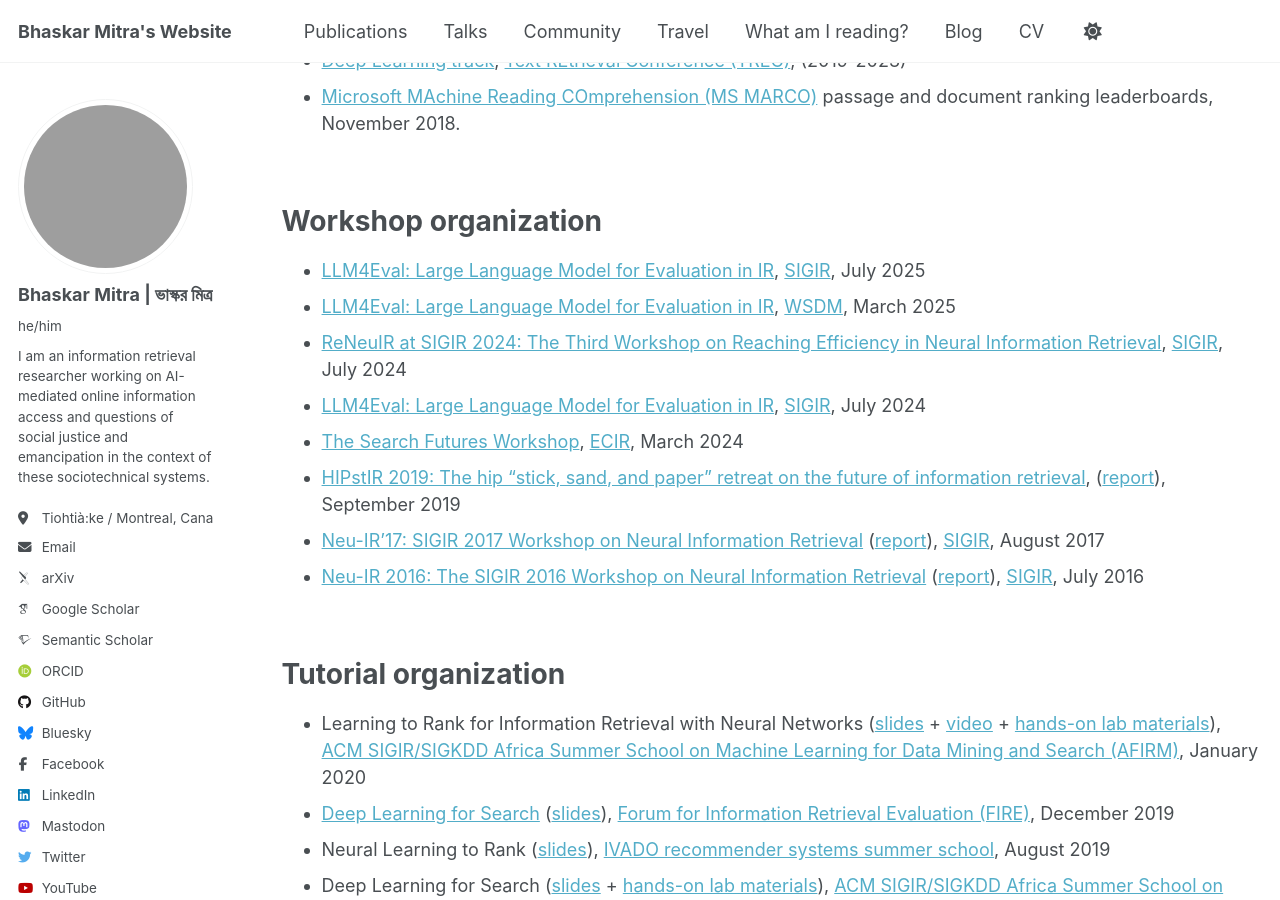
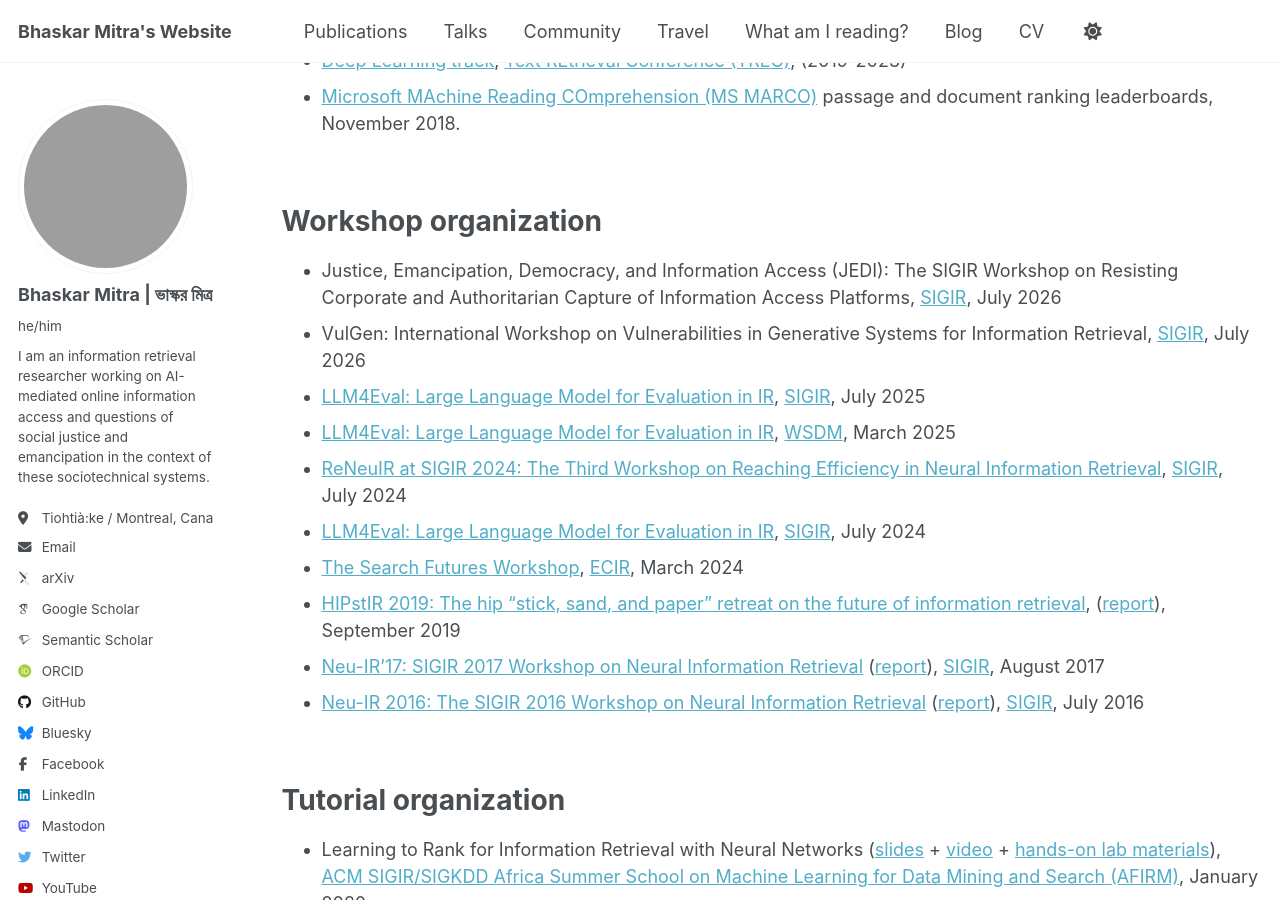
Before and after one commit to bhaskar-mitra/bhaskar-mitra.github.io, a Jekyll site: the page built from _pages/community.md, in a window 1280 px wide and 900 px high, scrolled down 1389 px. Built offline with Jekyll 4.4.1, drawn with Linux system fonts in a browser that asks for light colours; some web fonts are replaced; grey boxes are pictures that could not be loaded.

Commit message:
Update community.md

```diff
--- a/_pages/community.md
+++ b/_pages/community.md
@@ -54,6 +54,8 @@ Shared task organization
 
 Workshop organization
 ======
+* Justice, Emancipation, Democracy, and Information Access (JEDI): The SIGIR Workshop on Resisting Corporate and Authoritarian Capture of Information Access Platforms, [SIGIR](https://sigir2026.org/), July 2026
+* VulGen: International Workshop on Vulnerabilities in Generative Systems for Information Retrieval, [SIGIR](https://sigir2026.org/), July 2026
 * [LLM4Eval: Large Language Model for Evaluation in IR](https://llm4eval.github.io/SIGIR2025/), [SIGIR](https://sigir2025.dei.unipd.it/), July 2025
 * [LLM4Eval: Large Language Model for Evaluation in IR](https://llm4eval.github.io/WSDM2025/), [WSDM](https://www.wsdm-conference.org/2025/), March 2025
 * [ReNeuIR at SIGIR 2024: The Third Workshop on Reaching Efficiency in Neural Information Retrieval](https://reneuir.org/), [SIGIR](https://sigir.org/sigir2024/), July 2024
```
